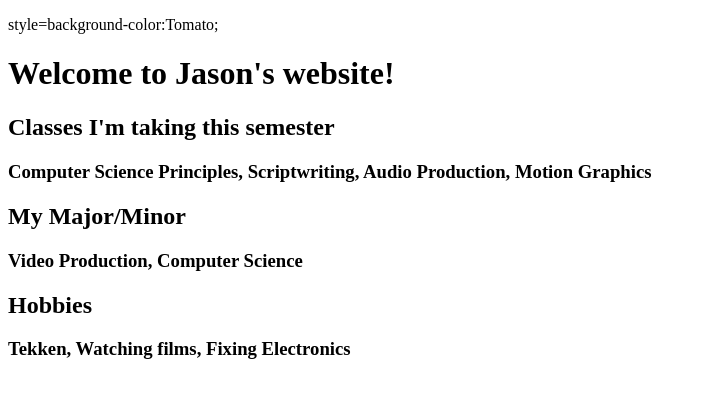
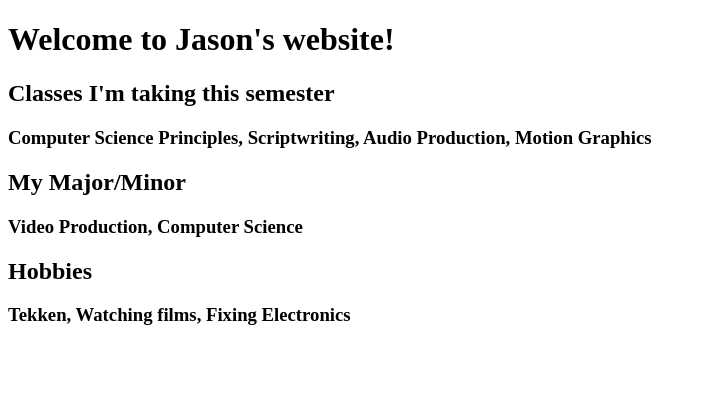
Before and after one commit to JasonSingh7/JasonSingh7.github.io, a plain HTML site: page index.html in a window 1280 px wide. Shown: the whole page, without its empty margins (0-706 px from the left). Drawn offline with Linux system fonts and the light colour scheme.

Commit message:
Update index.html

```diff
--- a/index.html
+++ b/index.html
@@ -4,7 +4,6 @@
      <metacharset="utf-8">
      </head>
      <body>
-     <p> style=background-color:Tomato;</p>
       <h1> Welcome to Jason's website!</h1>
        <h2> Classes I'm taking this semester </h2>
        <h3> Computer Science Principles, Scriptwriting, Audio Production, Motion Graphics </h3>
```
